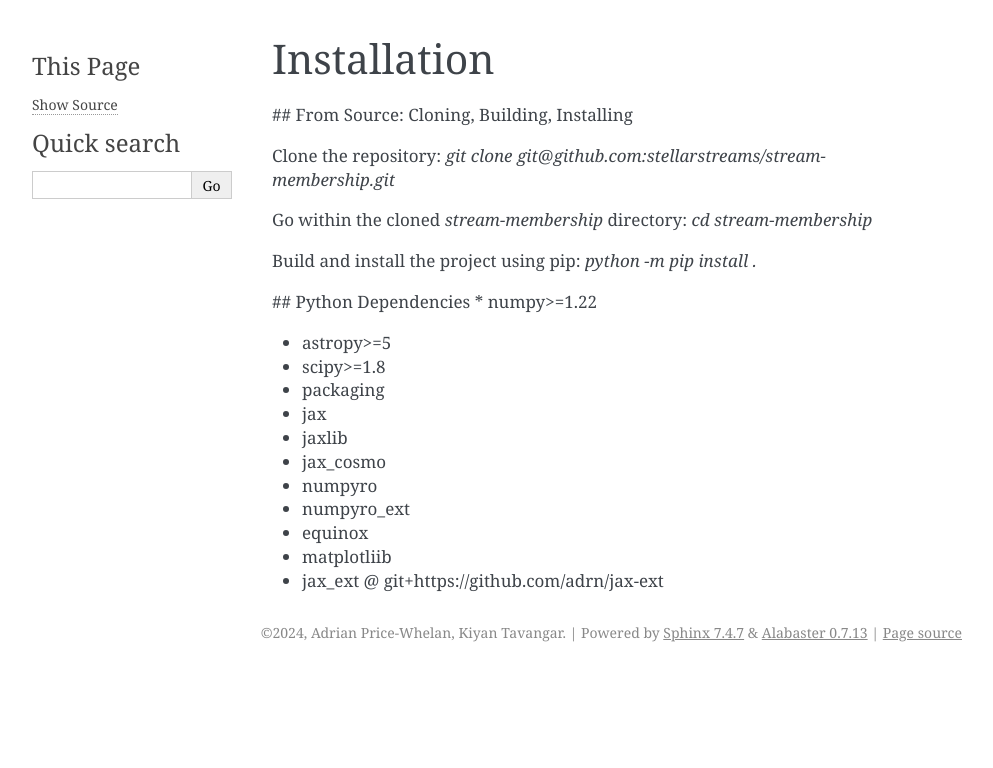
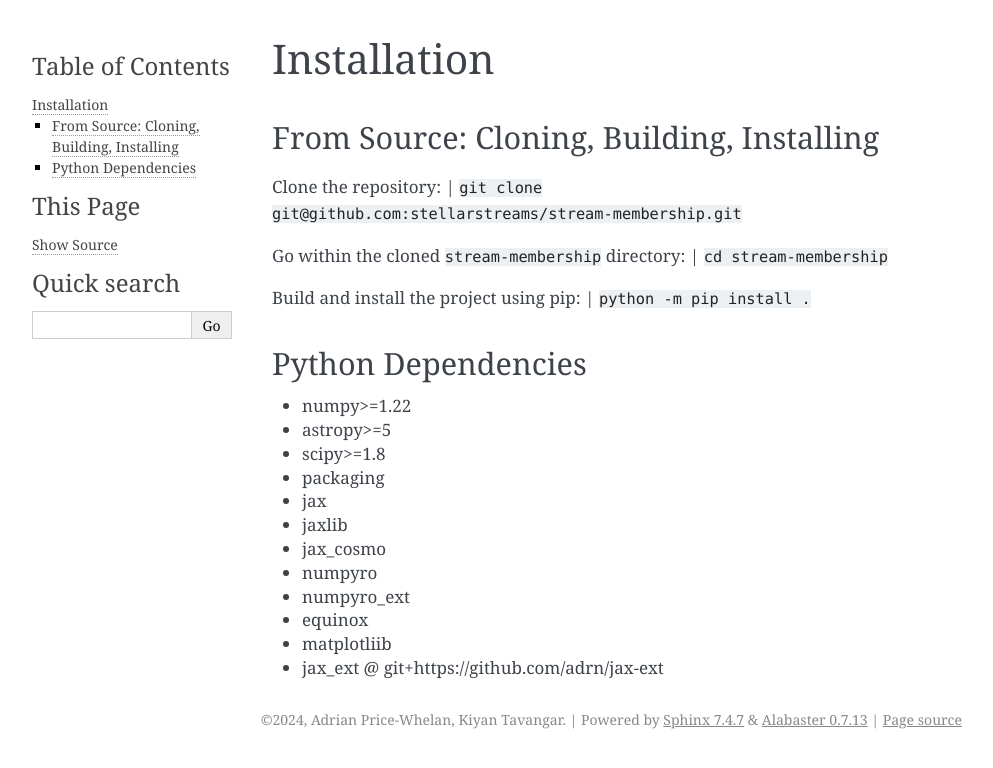
Before and after one commit to stellarstreams/stream-membership, a Sphinx documentation site: the page built from docs/install.rst, in a window 1280 px wide. Shown: the top 768 px of the page, without its empty margins (148-1141 px from the left). Built offline with Sphinx 7.4.7, drawn with Linux system fonts in a browser that asks for light colours.

Commit message:
documentation updates

```diff
--- /dev/null
+++ b/docs/dists.rst
@@ -0,0 +1,4 @@
+Distributions
+=============
+
+If you would like to add a new distribution, please open a pull request.
--- a/docs/install.rst
+++ b/docs/install.rst
@@ -1,15 +1,21 @@
 Installation
 ============
 
-## From Source: Cloning, Building, Installing
+From Source: Cloning, Building, Installing
+~~~~~~~~~~~~~~~~~~~~~~~~~~~~~~~~~~~~~~~~~~
 
-Clone the repository: `git clone git@github.com:stellarstreams/stream-membership.git`
+Clone the repository:
+| ``git clone git@github.com:stellarstreams/stream-membership.git``
 
-Go within the cloned `stream-membership` directory: `cd stream-membership`
+Go within the cloned ``stream-membership`` directory:
+| ``cd stream-membership``
 
-Build and install the project using pip: `python -m pip install .`
+Build and install the project using pip:
+| ``python -m pip install .``
 
-## Python Dependencies
+Python Dependencies
+~~~~~~~~~~~~~~~~~~~
+
 * numpy>=1.22
 
 * astropy>=5
--- a/docs/model.rst
+++ b/docs/model.rst
@@ -1,8 +1,6 @@
 Creating Models
 ===============
 
-Introduction
-------------
 This module contains the classes from which all models will be created. The models are used to recreate different stream components.
 Most of the models are spline-based and track stream or background properties (:math:`\phi_2, \mu_{\phi_1}, \mu_{\phi_2}`), as a function of :math:`\phi_1$`.
 
```
Also changed, not shown: docs/introduction.rst (+7 -2 lines).
